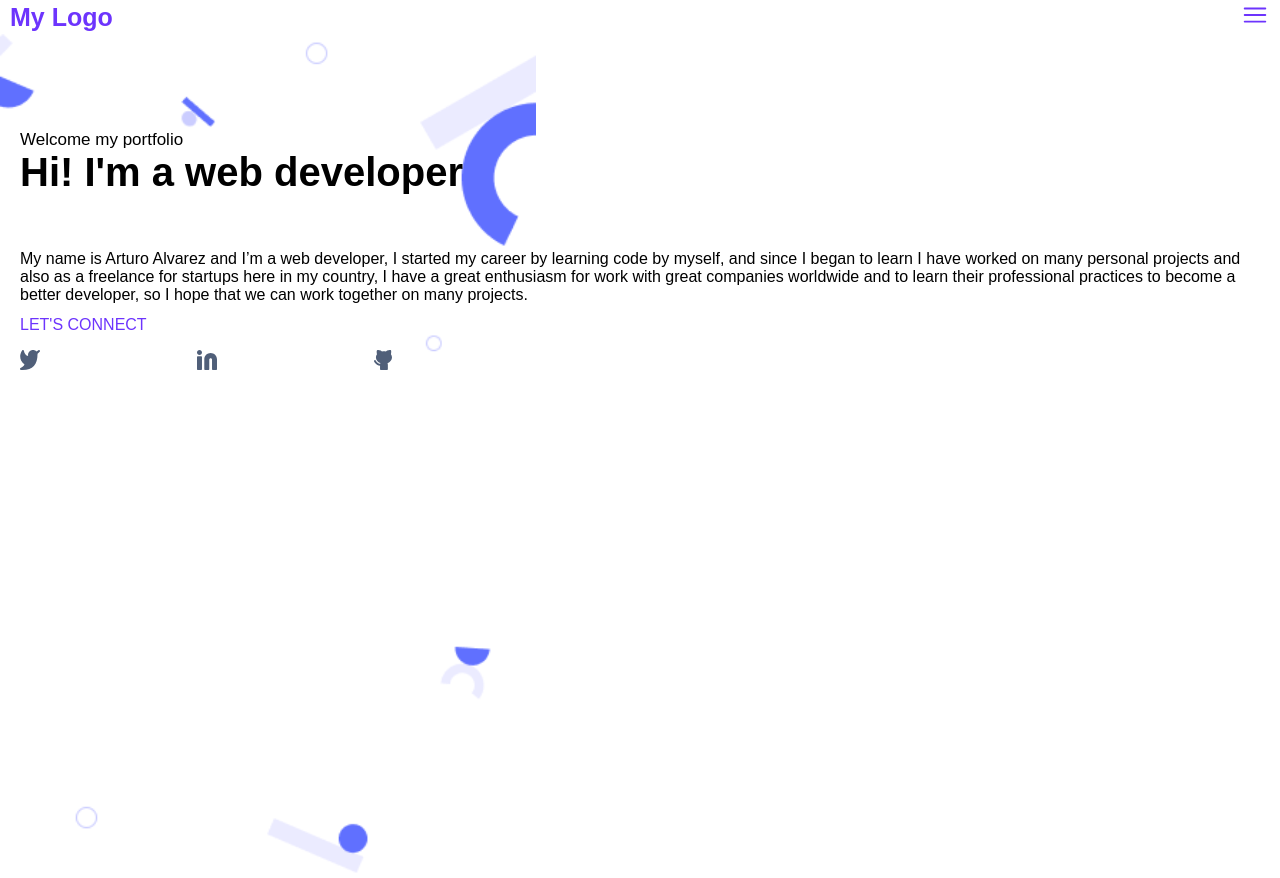
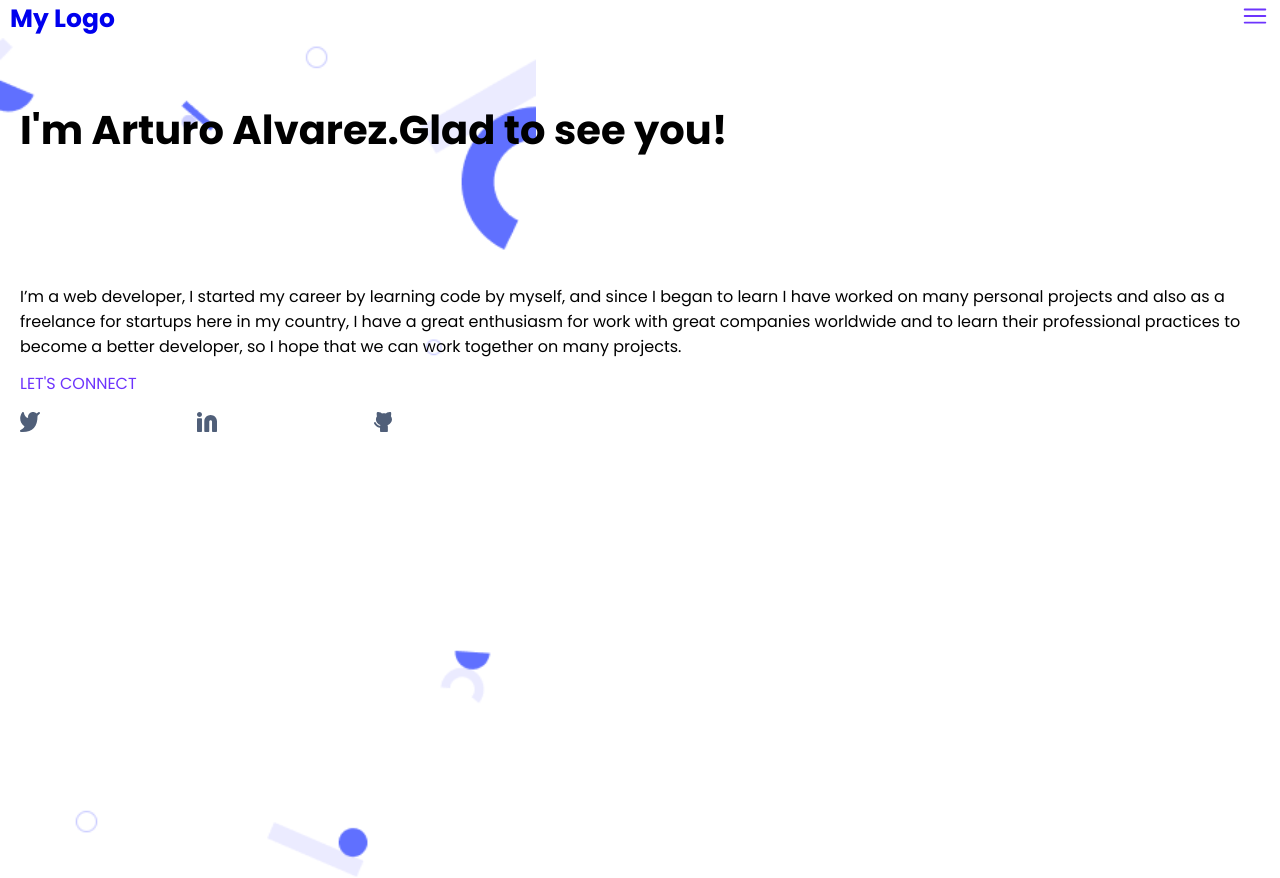
Before and after one commit to Artufelii/microverse-portfolio, a website: page index.html in a window 1280 px wide. Drawn offline with Linux system fonts and the light colour scheme.

Commit message:
Fix index.html tags according with the feedback

```diff
--- a/css/styles.css
+++ b/css/styles.css
@@ -1,8 +1,8 @@
 body {
+  font-family: 'Poppins';
   margin: 0;
   padding: 0;
   box-sizing: border-box;
-  font-family: Arial, Helvetica, sans-serif;
 }
 
 .header {
@@ -12,6 +12,10 @@ body {
   background-color: #fff;
   color: #6d34fd;
   padding-inline: 10px;
+}
+
+.a {
+  text-decoration: none;
 }
 
 .logo {
@@ -33,12 +37,12 @@ body {
 
 .title {
   position: absolute;
-  top: 130px;
-}
-
-.title p {
-  font-size: 17px;
-  margin: 0;
+  top: 100px;
+  left: 20px;
+  right: 20px;
+  display: flex;
+  flex-direction: column;
+  justify-content: flex-start;
 }
 
 .title h1 {
@@ -48,13 +52,13 @@ body {
 
 .me {
   position: relative;
-  top: 180px;
+  top: 210px;
   font-size: 16px;
 }
 
 .contact {
   position: relative;
-  top: 160px;
+  top: 190px;
   display: flex;
   flex-direction: column;
   align-items: space-evenly;
@@ -69,4 +73,7 @@ body {
   width: 30%;
   display: flex;
   justify-content: space-between;
+  list-style: none;
+  padding: 0;
+  margin: 0;
 }
--- a/index.html
+++ b/index.html
@@ -2,39 +2,54 @@
 <html lang="en">
 <head>
 	<meta charset="UTF-8">
-	<link rel="stylesheet" href="/css/styles.css">
+	<link rel="stylesheet" href="/css/styles.css"<link rel="preconnect" href="https://fonts.googleapis.com">
+	<link rel="preconnect" href="https://fonts.gstatic.com" crossorigin>
+	<link href="https://fonts.googleapis.com/css2?family=Poppins:wght@300;400;700&display=swap" rel="stylesheet">
 	<meta name="viewport" content="width=device-width, initial-scale=1.0">
 	<title>Arturo Alvarez</title>
 </head>
 <body>
 	<header class="header">
 		<div class="logo">
-			My Logo
+			<a href="/" class="a">
+				My Logo
+			</a>
 		</div>
-		<div class="menu">
+		<nav class="menu">
 			<svg xmlns="http://www.w3.org/2000/svg" viewBox="0 0 24 24" fill="currentColor" class="w-6 h-6">
 				<path fill-rule="evenodd" d="M3 6.75A.75.75 0 013.75 6h16.5a.75.75 0 010 1.5H3.75A.75.75 0 013 6.75zM3 12a.75.75 0 01.75-.75h16.5a.75.75 0 010 1.5H3.75A.75.75 0 013 12zm0 5.25a.75.75 0 01.75-.75h16.5a.75.75 0 010 1.5H3.75a.75.75 0 01-.75-.75z" clip-rule="evenodd" />
 			</svg>
-		</div>
+		</nav>
 	</header>
 	<main>
 		<section class="greet">
 			<div class="title">
-				<p>Welcome my portfolio</p>
-				<h1>Hi! I'm a web developer</h1>
+				<h1>I'm Arturo Alvarez.Glad to see you!</h1>
 			</div>
 			<div class="me">
 					<p>
-						My name is Arturo Alvarez and I’m a web developer, I started my career by learning code by myself, and since I began to learn I have worked on many personal projects and also as a freelance for startups here in my country, I have a great enthusiasm for work with great companies worldwide and to learn their professional practices to become a better developer, so I hope that we can work together on many projects.
+						I’m a web developer, I started my career by learning code by myself, and since I began to learn I have worked on many personal projects and also as a freelance for startups here in my country, I have a great enthusiasm for work with great companies worldwide and to learn their professional practices to become a better developer, so I hope that we can work together on many projects.
 					</p>
 			</div>
 			<div class="contact">
 				<p>LET'S CONNECT</p>
-				<div class="social">
-					<img src="/assets/twitter.svg" alt="Twitter logo">
-					<img src="/assets/Linkedin icon.svg" alt="Linkedin logo">
-					<img src="/assets/Vector.svg" alt="Github logo">
-				</div>
+				<ul class="social">
+					<li>
+						<a href="https://twitter.com/" class="a">
+							<img src="/assets/twitter.svg" alt="Twitter logo">
+						</a>
+					</li>
+					<li>
+						<a href="https://www.linkedin.com/in/arturo-alvarez-martinez-ab9b77151/" class="a">
+							<img src="/assets/Linkedin icon.svg" alt="Linkedin logo">
+						</a>
+					</li>
+					<li>
+						<a href="https://github.com/Artufelii" class="a">
+							<img src="/assets/Vector.svg" alt="Github logo">
+						</a>
+					</li>
+				</ul>
 			</div>
 		</section>
 	</main>
```
